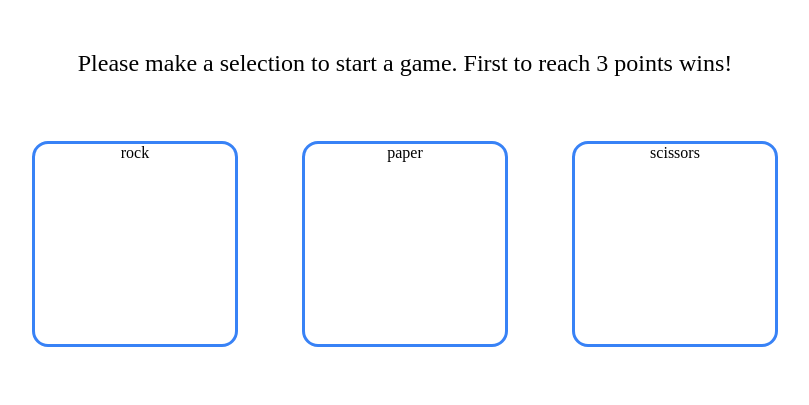
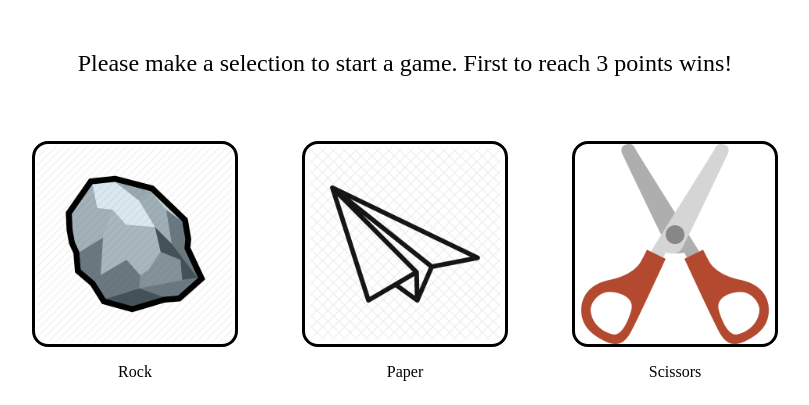
Before and after one commit to wph12/rock-paper-scissors, a plain HTML site: page index.html in a window 1280 px wide. Shown: the part 104-509 px from the top of the page, without its empty margins (235-1044 px from the left). Drawn offline with Linux system fonts and the light colour scheme.

Commit message:
add pictures for buttons

```diff
--- a/index.html
+++ b/index.html
@@ -21,9 +21,24 @@
 
         <div class = "choiceSection">
             <div class = "windows">
-                <div class = "window" id = 'rock'>rock</div>
-                <div class = "window" id = 'paper'>paper</div>
-                <div class = "window" id = 'scissors'>scissors</div>
+                <div class = "windowContainer">
+                    <div class = "window" id = 'rock'>
+                        <img src = "images/rock.jpg" class = "picture" alt = "rock">
+                    </div>
+                    Rock
+                </div>
+                <div class = "windowContainer">
+                    <div class = "window" id = 'paper'>
+                        <img src = "images/paper.jpg" class = "picture" alt = "paper">
+                    </div>
+                    Paper
+                </div>
+                <div class = "windowContainer">
+                    <div class = "window" id = 'scissors'>
+                        <img src = "images/scissors.png" class = "picture" alt = "scissors">
+                    </div>
+                    Scissors
+                </div>
             </div>
         </div>
 
--- a/styles.css
+++ b/styles.css
@@ -53,10 +53,16 @@ body{
     max-height: 200px;
     min-height: 200px;
     border-style: solid;
-    border-color: #3882F6;
+    border-color: black;
     border-radius: 16px;
+    margin-bottom: 16px;
 }
 
 .inactive{
     display: none;
 }
+
+.picture{
+    height: 200px;
+    width: 200px;
+}
```
Also changed, not shown: script.js (+6 -27 lines), images/paper.jpg (added), images/rock.jpg (added), images/scissors.png (added).
